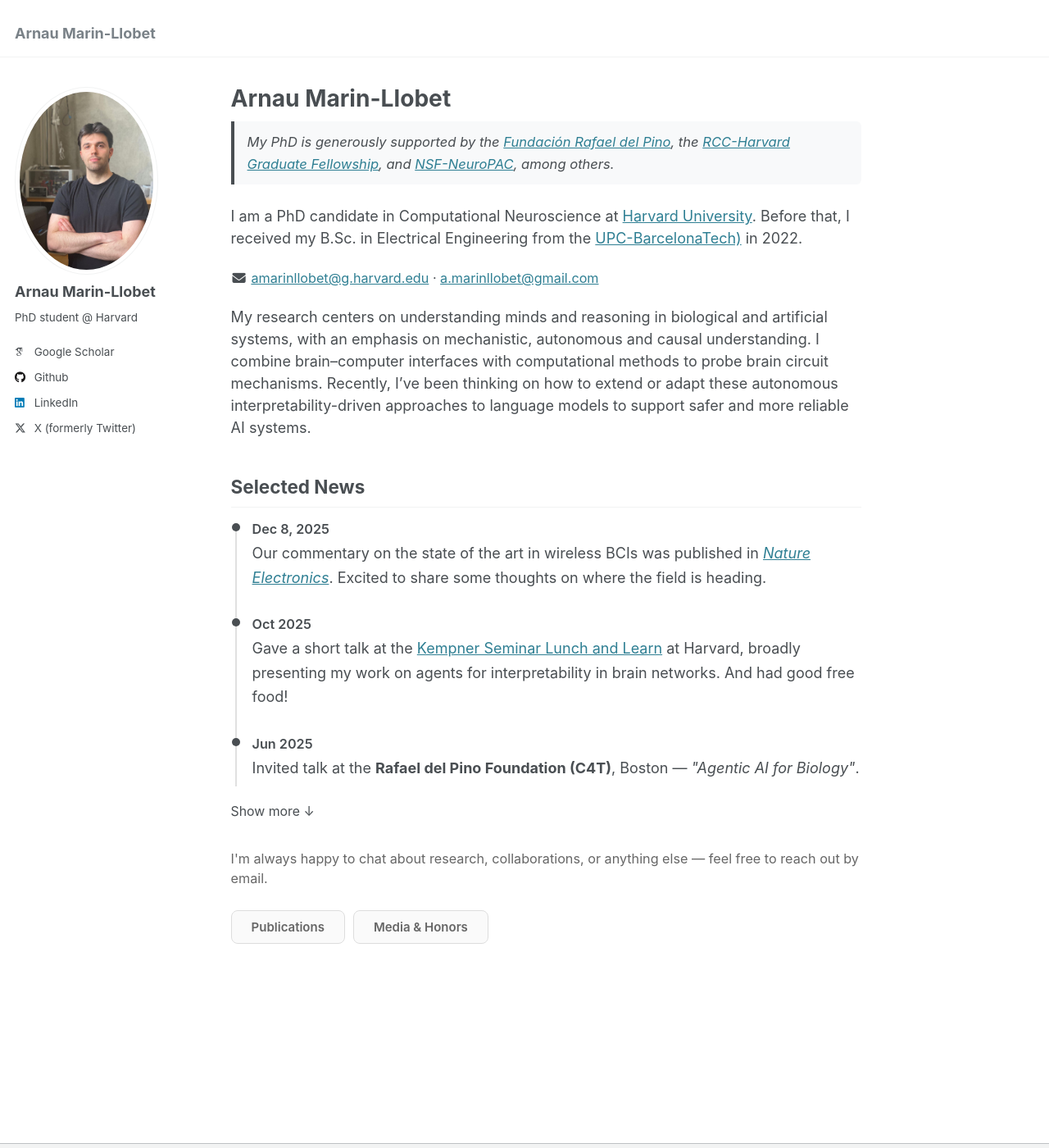
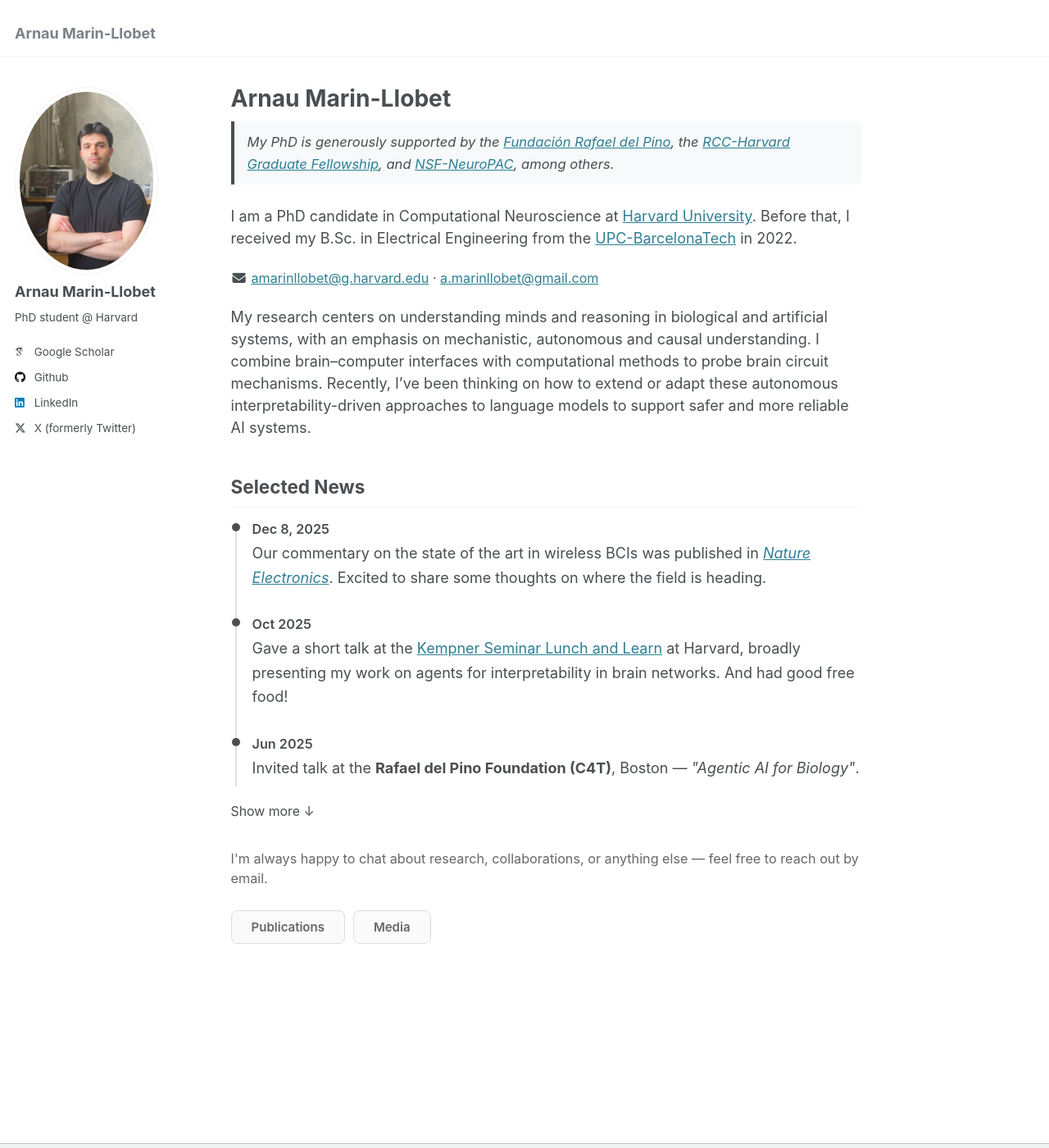
Before and after one commit to arnaumarin/arnaumarin.github.io, a Jekyll site: the page built from _pages/about.md, in a window 1280 px wide and 1400 px high. Shown: the whole window at 82% size. Built offline with Jekyll 4.4.1, drawn with Linux system fonts in a browser that asks for light colours; some web fonts are replaced; part of the change alters nothing that is shown.

```diff
--- a/_pages/about.md
+++ b/_pages/about.md
@@ -12,7 +12,7 @@ redirect_from:
 My PhD is generously supported by the <a href="https://frdelpino.es/">Fundaci&oacute;n Rafael del Pino</a>, the <a href="https://rcc.harvard.edu/">RCC-Harvard Graduate Fellowship</a>, and <a href="https://www.neuropac.info">NSF-NeuroPAC</a>, among others.
 </div>
 
-I am a PhD candidate in Computational Neuroscience at [Harvard University](https://seas.harvard.edu/). Before that, I received my B.Sc. in Electrical Engineering from the [UPC-BarcelonaTech)](https://telecos.upc.edu/en) in 2022.
+I am a PhD candidate in Computational Neuroscience at [Harvard University](https://seas.harvard.edu/). Before that, I received my B.Sc. in Electrical Engineering from the [UPC-BarcelonaTech](https://telecos.upc.edu/en) in 2022.
 
 <p id="contact-email" style="color: #494e52; font-size: 0.9em;">
 <noscript>amarinllobet [at] g [dot] harvard [dot] edu &middot; a.marinllobet [at] gmail [dot] com</noscript>
@@ -77,7 +77,7 @@ My research centers on understanding minds and reasoning in biological and artif
 <div class="cv-tabs">
   <nav class="tab-nav">
     <button class="tab-btn" data-tab="publications" type="button">Publications</button>
-    <button class="tab-btn" data-tab="media-honors" type="button">Media &amp; Honors</button>
+    <button class="tab-btn" data-tab="media-honors" type="button">Media</button>
   </nav>
 
   <!-- ==================== PUBLICATIONS ==================== -->
@@ -250,9 +250,8 @@ My research centers on understanding minds and reasoning in biological and artif
     </ul>
   </div>
 
-  <!-- ==================== MEDIA & HONORS ==================== -->
+  <!-- ==================== MEDIA ==================== -->
   <div class="tab-pane" id="tab-media-honors">
-    <h2>Media</h2>
 
     <div class="media-item">
       <strong>"A Harvard-developed breakthrough in AI 'seeing': AR glasses turn novices into experts"</strong><br>
@@ -271,15 +270,6 @@ My research centers on understanding minds and reasoning in biological and artif
       <a href="https://www.thetransmitter.org/craft-and-careers/should-neuroscientists-vibe-code/">Read article</a>
     </div>
 
-    <h2>Honors &amp; Awards</h2>
-    <ul>
-      <li><strong>Rafael del Pino Foundation</strong>: Excellence Graduate Fellowship, 2024–2025</li>
-      <li><strong>NSF NeuroPAC</strong>: Accelerating Research on Neuromorphic, 2024</li>
-      <li><strong>Royal Colegio Complutense (RCC-Harvard)</strong>: Graduate Fellowship, 2023–2025</li>
-      <li><strong>Nova 111 (Spain)</strong>: Top 10 Researchers in Computer Science Under 25, 2024</li>
-      <li><strong>Polytechnic University of Catalonia</strong>: Honors Scholarship (Top 5%), 2018</li>
-    </ul>
-
   </div>
 </div>
 
```
